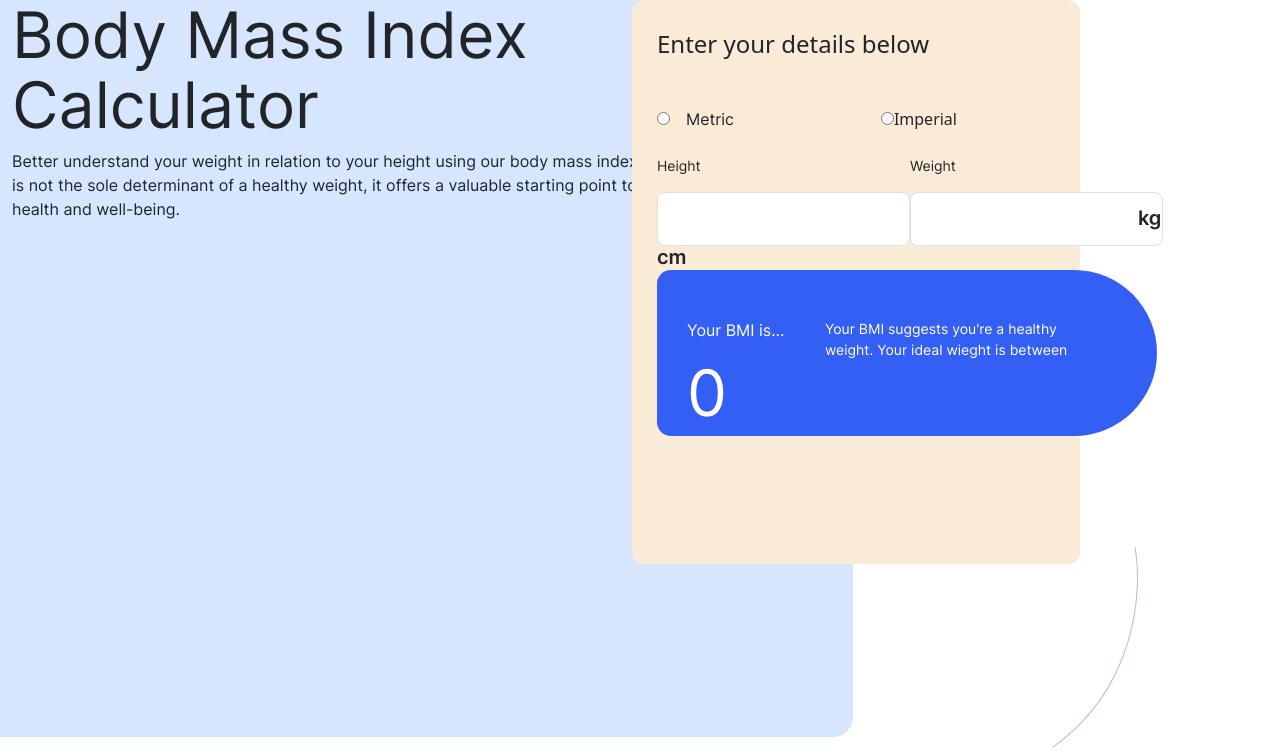
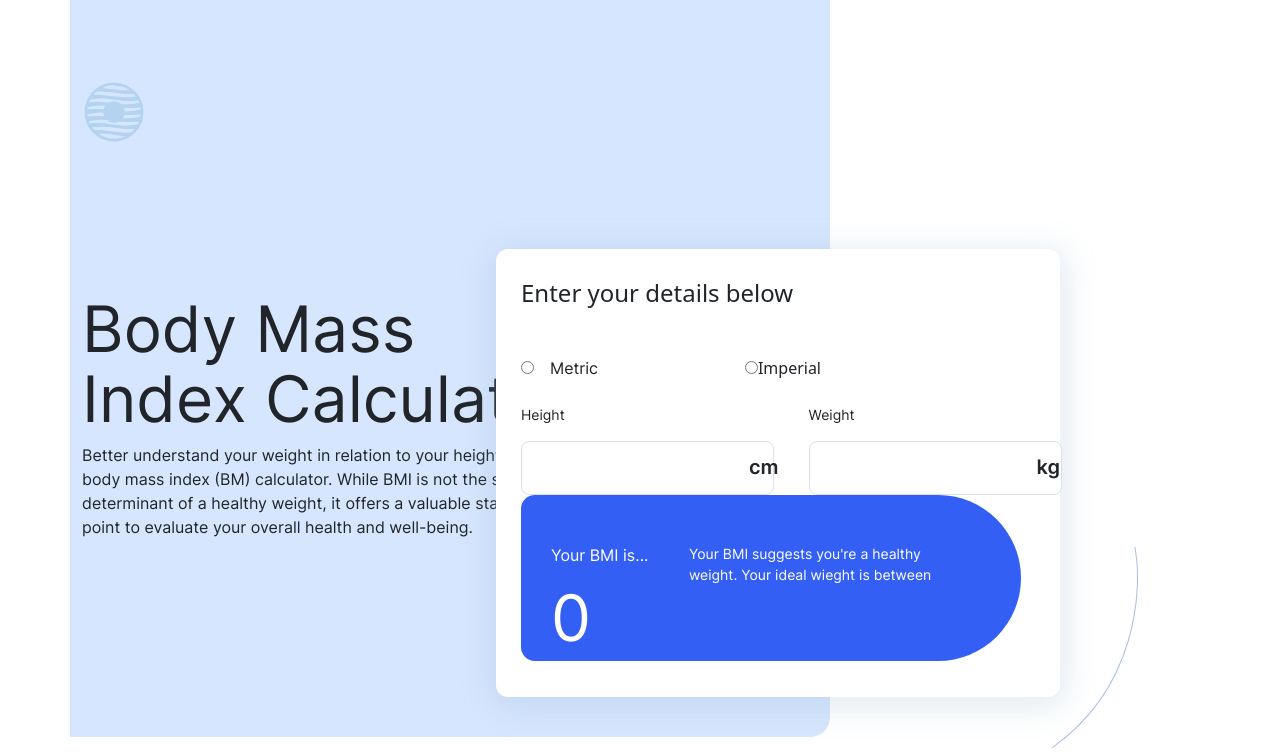
Before and after one commit to Soma586/BmiCalculator, a React (Create React App) app: page / in a window 1280 px wide. Shown: the top 753 px of the page. Built offline with nearby package versions, Linux system fonts and the light colour scheme.

Commit message:
clean up the styling a bit

```diff
--- a/src/components/Hero/index.jsx
+++ b/src/components/Hero/index.jsx
@@ -1,15 +1,20 @@
 import './styles.scss'
 import Calculator from '../calculator'
+import Logo from '../../assets/images/logo.svg'
 
 const Hero = () => {
 
     return (
-        <div className="container-fluid heroContainer">
+        <div className="container heroContainer">
             <div className="row h-100">
                 <div className="col-sm-8 leftSide ">
+                    <img className="logo" src={Logo}/>
+
+                    <div className="heroDesc">
                     <h1 className="type__HeadingXL">Body Mass Index Calculator</h1>
 
                     <p className="type__BodyM">Better understand your weight in relation to your height using our body mass index (BM) calculator. While BMI is not the sole determinant of a healthy weight, it offers a valuable starting point to evaluate your overall health and well-being.</p>
+                    </div>
                 </div>
                 <div className="col-sm-4 rightSide">
                     <Calculator/>
--- a/src/components/Hero/styles.scss
+++ b/src/components/Hero/styles.scss
@@ -2,12 +2,14 @@
 .heroContainer{
     //background-color: #D6E6FE;
     height: 737px;
+
 }
 
 
 .leftSide{
     background-color: #D6E6FE;
-    border-bottom-right-radius: 20px
+    border-bottom-right-radius: 20px;
+    padding-top: 80px;
 }
 
 .rightSide {
@@ -18,3 +20,17 @@
 .heroTitle {
     font-family: 'Inter-SemiBold.ttf'
 }
+
+
+.heroDesc {
+    height: 270px;
+    width: 564px;
+    padding-right: 70px;
+}
+
+.logo {
+    width: 64px;
+    height: 64px;
+
+    margin-bottom: 150px;
+}
--- a/src/components/calculator/styles.scss
+++ b/src/components/calculator/styles.scss
@@ -2,15 +2,18 @@
 
 .calContainer {
 
-    width: 448px;
-    height: 564px;
-    background-color: antiquewhite;
+    height: 448px;
+    width: 564px;
+    // background-color: antiquewhite;
+    background-color: $White;
     //margin-right: 30px;
     position: absolute;
-    right: 200px;
+    right: 150px;
+    bottom: 40px;
     border-radius: 12px;
     padding-left: 25px;
     padding-top: 30px;
+    box-shadow: 1px 5px 30px  5px rgba($color: #8FAECF, $alpha: 0.25);
 
 }
 
```
